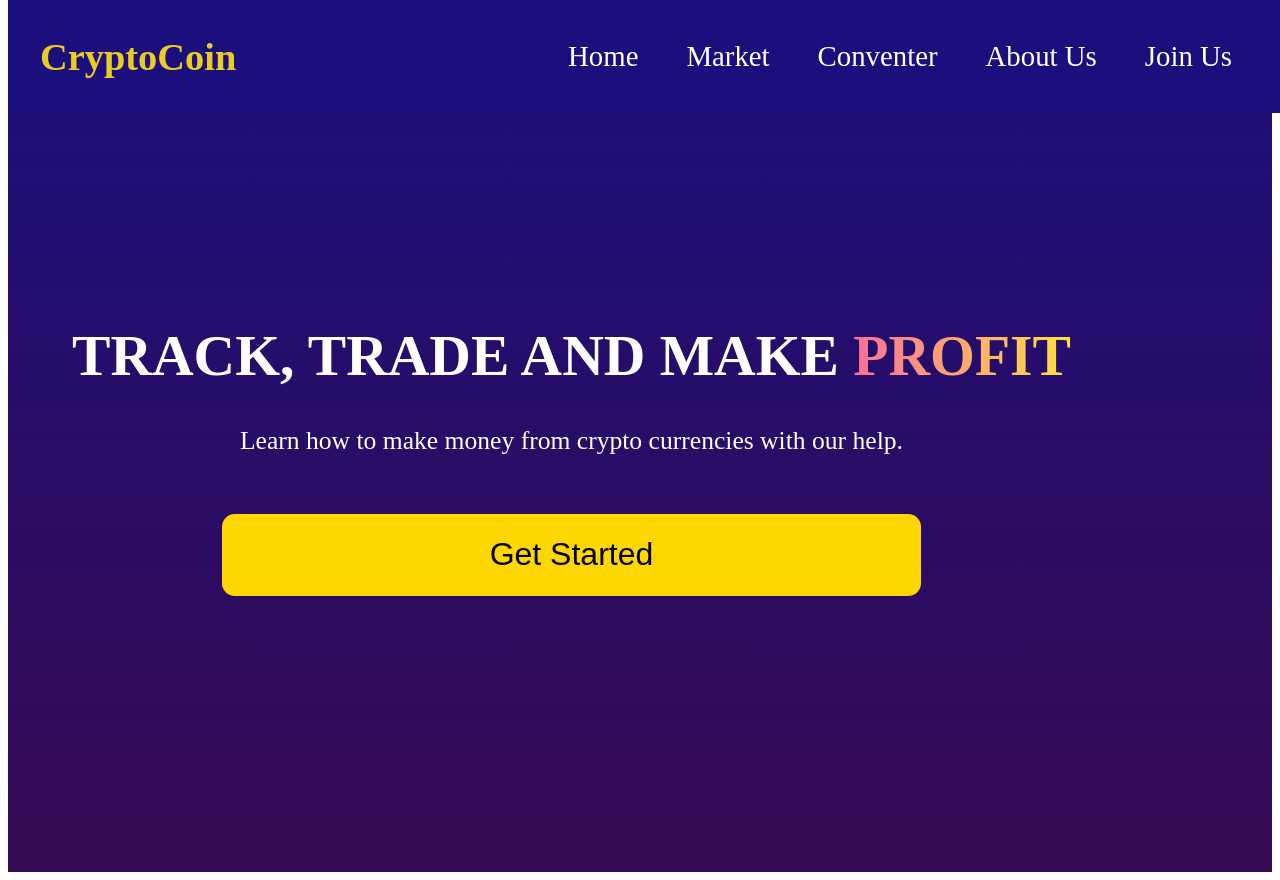
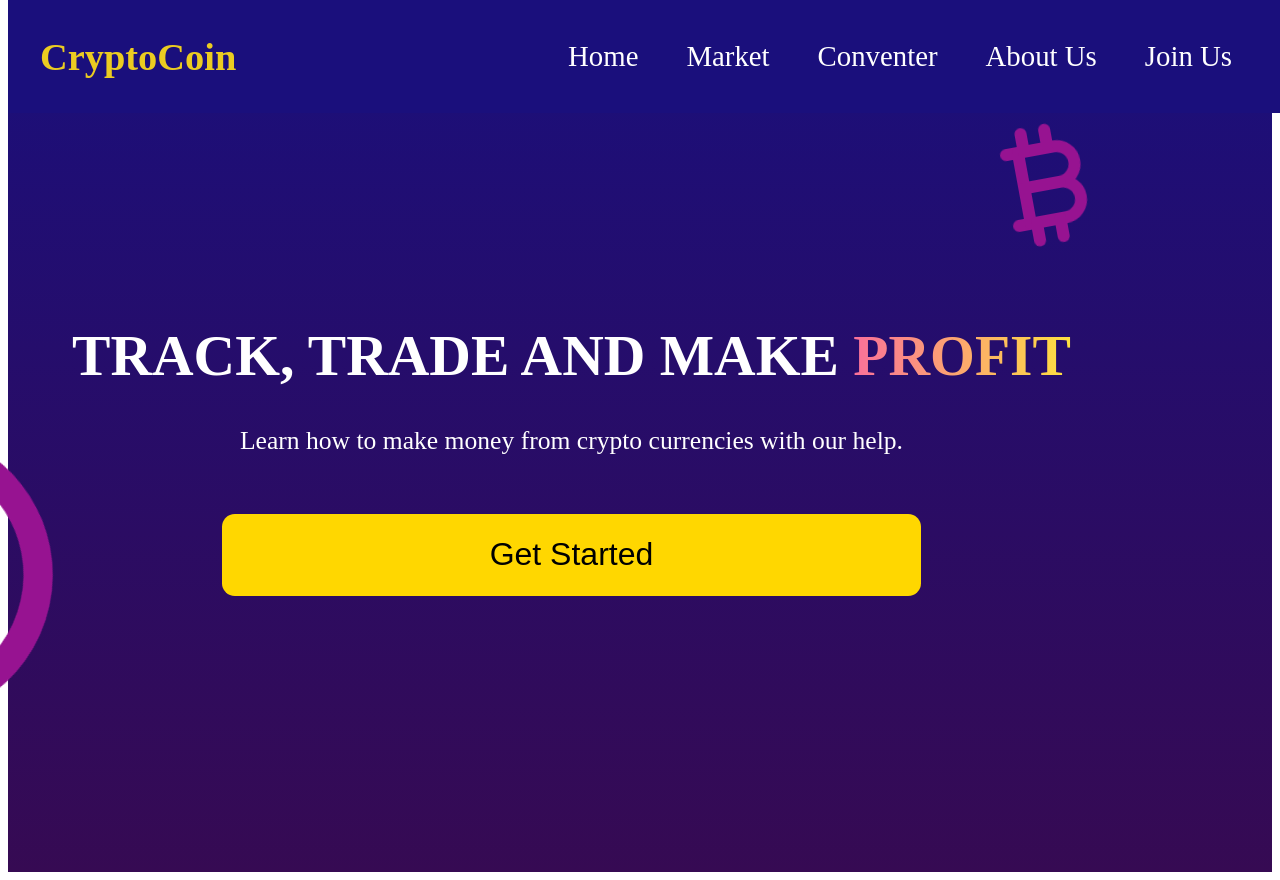
Before and after one commit to SoT03/CryptoCalc, a Next.js app: page / in a window 1280 px wide. Built offline with nearby package versions, Linux system fonts and the light colour scheme.

Commit message:
added header animation icons

```diff
--- a/components/header.tsx
+++ b/components/header.tsx
@@ -1,3 +1,4 @@
+import { IconCoin, IconCurrencyBitcoin } from '@tabler/icons-react';
 import classes from '../styles/header.module.scss';
 
 const Header = () => {
@@ -10,6 +11,8 @@ const Header = () => {
 				</h1>
 				<p>Learn how to make money from crypto currencies with our help.</p>
 				<button>Get Started</button>
+				<IconCoin className={classes['coin-icon']} />
+				<IconCurrencyBitcoin className={classes['bitcoin-icon']} />
 			</div>
 		</header>
 	);
--- a/styles/header.module.scss
+++ b/styles/header.module.scss
@@ -43,5 +43,48 @@
 		background-color: $gold;
 		border-radius: 0.8rem;
 		border: none;
+		cursor: pointer;
+	}
+
+	svg {
+		position: absolute;
+		color: rgb(151, 19, 145);
+		z-index: -1;
+	}
+
+	.coin-icon {
+		bottom: 14%;
+		left: -22%;
+		width: 22rem;
+		height: 22rem;
+		animation: spin-right 40s infinite;
+	}
+
+	.bitcoin-icon {
+		top: 12%;
+		right: 12%;
+		width: 9rem;
+		height: 9rem;
+		animation: spin-left 120s infinite;
 	}
 }
+
+@media (min-width: 768px) {
+}
+
+@keyframes spin-right {
+	from {
+		transform: rotate(0deg);
+	}
+	to {
+		transform: rotate(360deg);
+	}
+}
+@keyframes spin-left {
+	from {
+		transform: rotate(0deg);
+	}
+	to {
+		transform: rotate(-360deg);
+	}
+}
```
